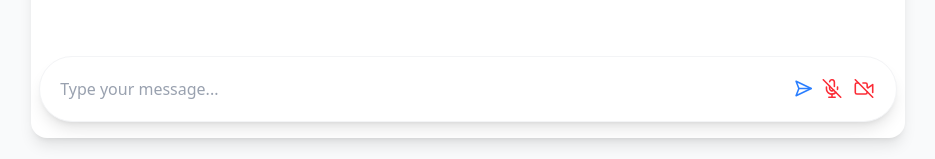
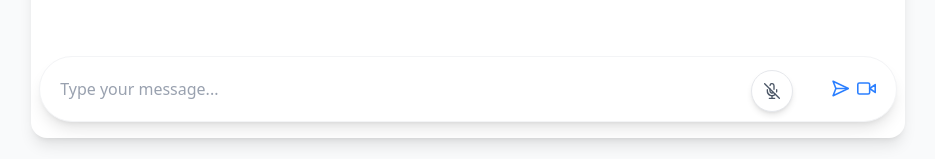
Before and after one commit to ShreyasGanesh911/Sales_Training_Model, a React (Vite) app in the folder client/: page / in a window 1280 px wide. Shown: the part 638-797 px from the top of the page, without its empty margins (172-1107 px from the left). Built offline with nearby package versions, Linux system fonts and the light colour scheme.

Commit message:
code cleanup

```diff
--- a/client/src/Components/Input.tsx
+++ b/client/src/Components/Input.tsx
@@ -1,5 +1,7 @@
 import { useState } from 'react'
 import { Video,Send,MicOff, CloudOff,VideoOff} from "react-feather";
+import MicButton from './MicButton';
+import VideoButton from './VideoButton';
 function Input({}) {
     const [message, setMessage] = useState("");
   return (
@@ -13,22 +15,13 @@ function Input({}) {
         className="flex-1 px-4 py-4 bg-transparent  rounded-full text-gray-700 placeholder-gray-400 outline-none"
         value={message} onChange={(e) => setMessage(e.target.value)}/>
        <div id='Buttons' className='bg-white '>
-             {/* Buttons  */}
     {/* Send Button */}
       <button
         className="sm:p-1 p-1 rotate-45 text-blue-500 hover:text-blue-800 transition-colors hover:cursor-pointer duration-200 disabled:text-gray-300">
          <Send height={19} />
       </button>
-    {/* Mic Button */}
-      <button
-        className="sm:p-1 p-1  text-red-500 hover:text-red-800 transition-colors hover:cursor-pointer duration-200 disabled:text-gray-300">
-         <MicOff height={19} />
-      </button>
-      {/* Video */}
-      <button
-        className="sm:p-1 p-1 text-red-500 hover:text-red-800 transition-colors hover:cursor-pointer duration-200 disabled:text-gray-300">
-        <VideoOff height={19} />
-      </button>
+     <MicButton />
+     <VideoButton/>
       {/* Disconnect */}
       {/* <button  className=" text-red-500 hover:cursor-pointer hover:text-red-600 pr-2"> <CloudOff height={19} /> </button> */}
 
```
